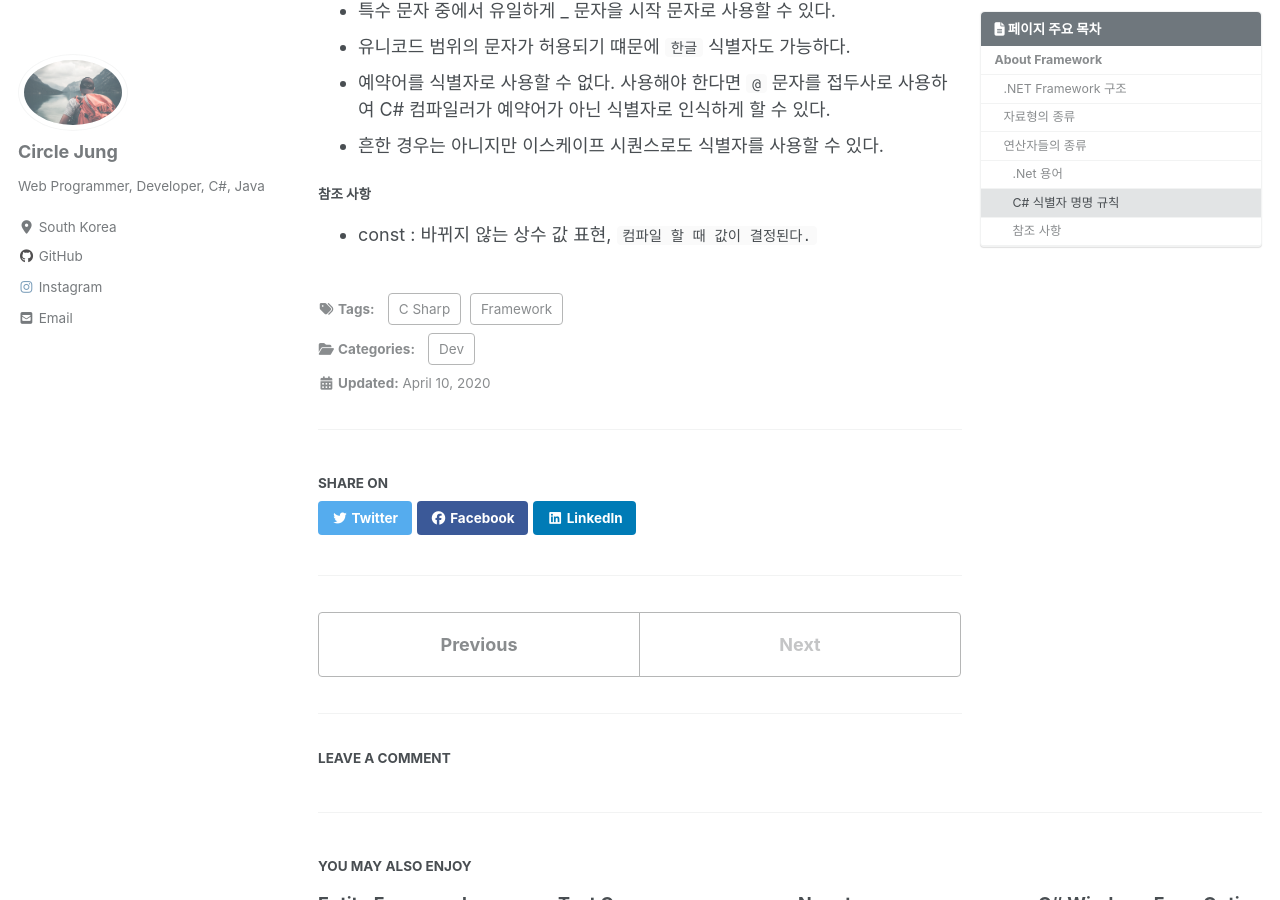
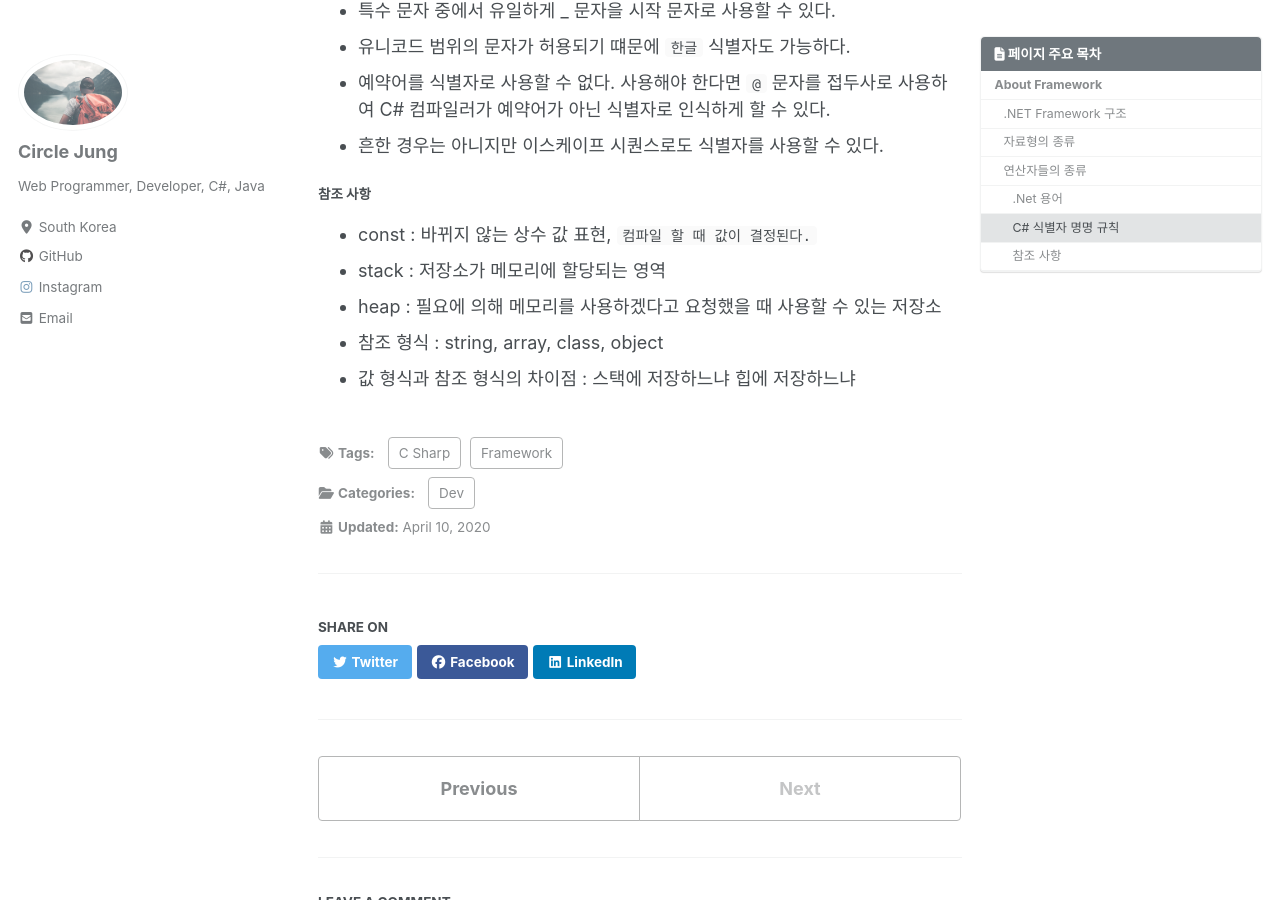
Before and after one commit to jwh0124/jwh0124.github.io, a Jekyll site: the page built from _posts/2020-04-10-dotnet_framework.md, in a window 1280 px wide and 900 px high, scrolled down 1703 px. Built offline with Jekyll 4.4.1, drawn with Linux system fonts in a browser that asks for light colours; cached includes are drawn as plain includes; nearby versions of some CDN libraries; comment, search, counter and statistics services are not loaded.

Commit message:
Update 2020-04-10-dotnet_framework.md

```diff
--- a/_posts/2020-04-10-dotnet_framework.md
+++ b/_posts/2020-04-10-dotnet_framework.md
@@ -70,3 +70,7 @@ C# 코드를 빌드하면 MSIL이라는 중간 코드를 만들어낸다. 이
 #### 참조 사항 ####
 
 * const : 바뀌지 않는 상수 값 표현, `컴파일 할 때 값이 결정된다.`
+* stack : 저장소가 메모리에 할당되는 영역
+* heap : 필요에 의해 메모리를 사용하겠다고 요청했을 때 사용할 수 있는 저장소
+* 참조 형식 : string, array, class, object
+* 값 형식과 참조 형식의 차이점 : 스택에 저장하느냐 힙에 저장하느냐
```
